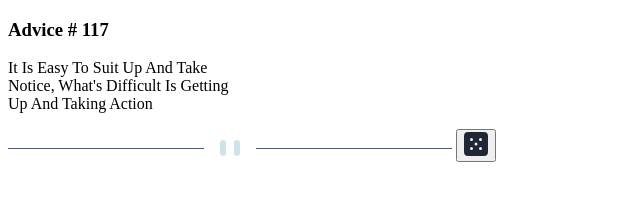
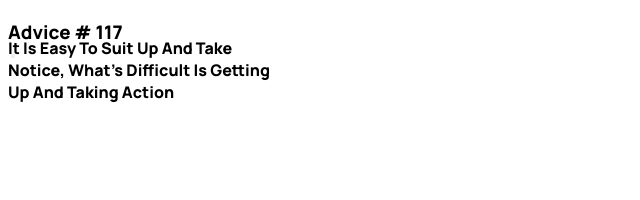
Before and after one commit to MohamadMahdi-Tasha/advice-generator, a plain HTML site: page index.html in a window 1280 px wide. Shown: the whole page, without its empty margins (0-640 px from the left). Drawn offline with Linux system fonts and the light colour scheme.

Commit message:
added some styles at bigging of styling in css file

```diff
--- a/index.html
+++ b/index.html
@@ -19,6 +19,10 @@
     <link rel="shortcut icon" href="src/img/logo.png">
     <!--Linking Our Css File-->
     <link rel="stylesheet" href="src/style.css">
+    <!--Linking Google Fonts-->
+    <link rel="preconnect" href="https://fonts.googleapis.com">
+    <link rel="preconnect" href="https://fonts.gstatic.com" crossorigin>
+    <link href="https://fonts.googleapis.com/css2?family=Manrope:wght@800&display=swap" rel="stylesheet">
     <!--Title Of Page-->
     <title>Advice Generator Made By Mahdi Tasha</title>
 </head>
--- a/src/style.css
+++ b/src/style.css
@@ -0,0 +1,22 @@
+/*Codes By Mahdi Tasha*/
+/*Variables*/
+:root {
+    --Light-Cyan: hsl(193, 38%, 86%);
+    --Neon-Green: hsl(150, 100%, 66%);
+    --Grayish-Blue: hsl(217, 19%, 38%);
+    --Dark-Grayish-Blue: hsl(217, 19%, 24%);
+    --Dark-Blue: hsl(218, 23%, 16%);
+    --Font-size: 28px;
+}
+
+/*Resetting Some Styles*/
+img {pointer-events: none;}
+button {cursor: pointer;}
+
+/*All Selector*/
+* {
+    padding: 0;
+    height: 0;
+    box-sizing: border-box;
+    font-family: 'Manrope', sans-serif;
+}
```
